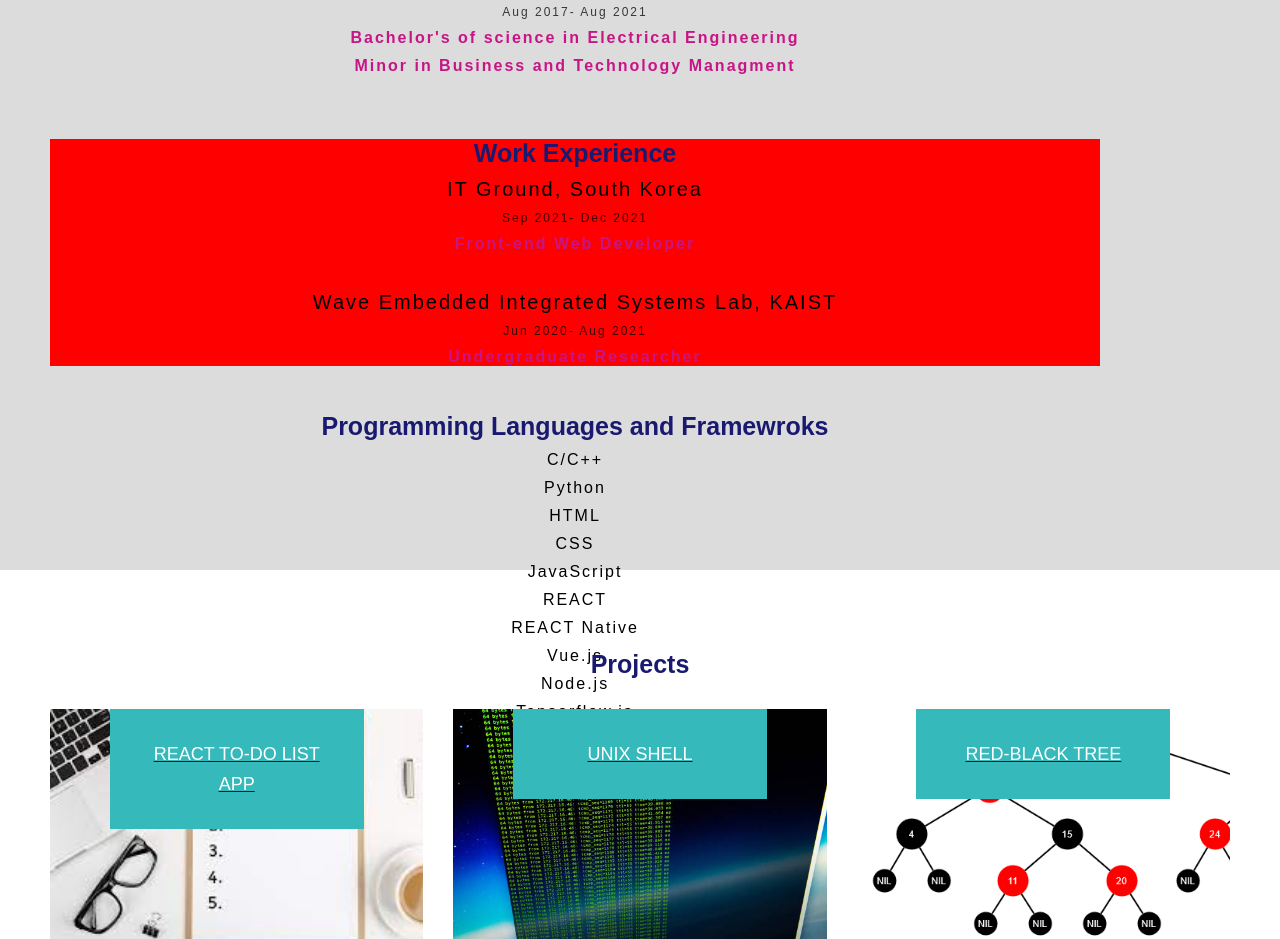
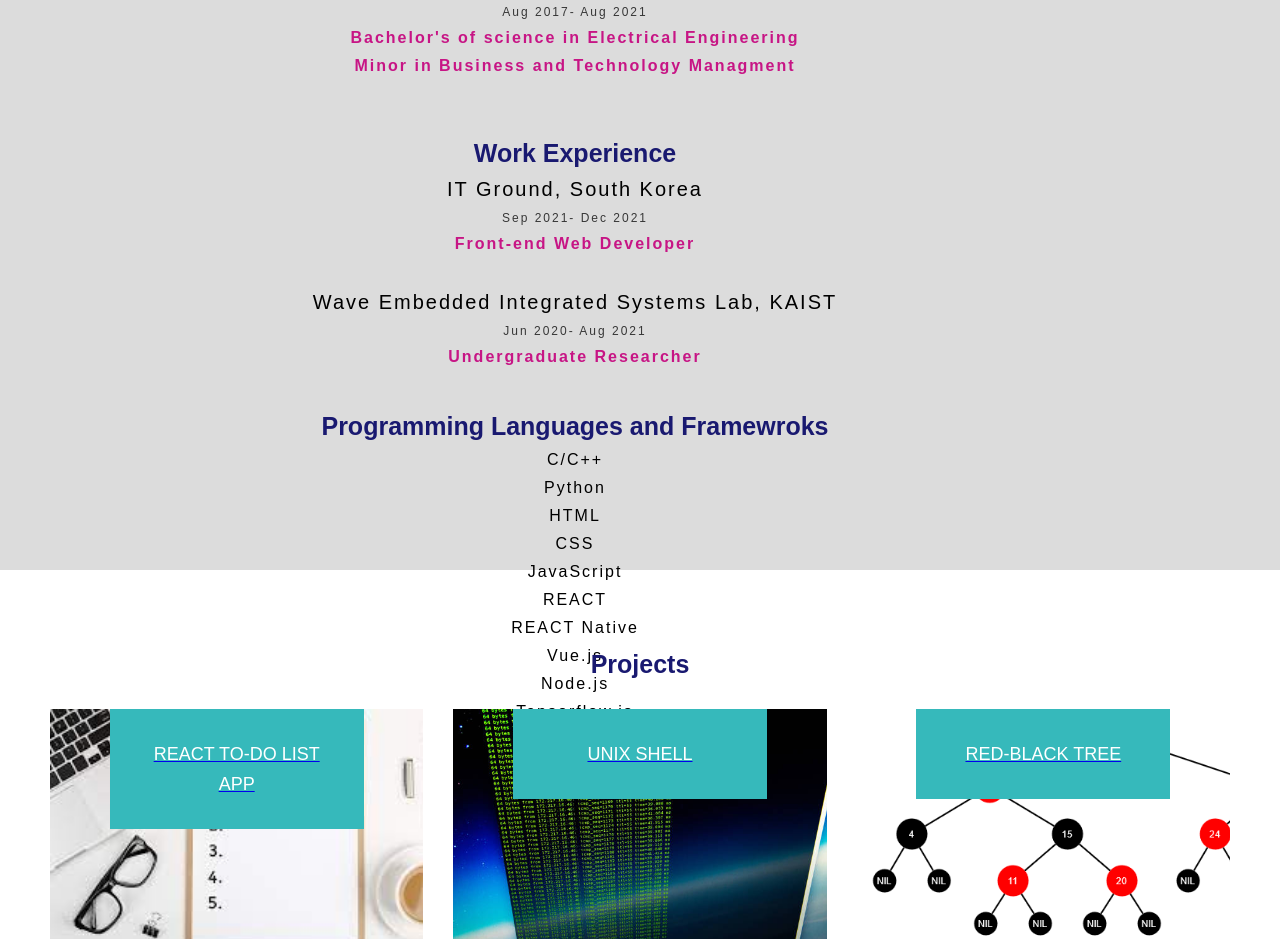
Before and after one commit to bettynigat/bettynigat.github.io, a plain HTML site: page index.html in a window 1280 px wide. Shown: the part 800-1739 px from the top of the page. Drawn offline with Linux system fonts and the light colour scheme.

Commit message:
Update index.html

```diff
--- a/index.html
+++ b/index.html
@@ -52,7 +52,7 @@
 
         <br>
         <br>
-        <div class="work">
+        <div id="work">
         <h2>Work Experience</h2>
 
           <span id="kaist2_2">IT Ground, South Korea</span>
```
